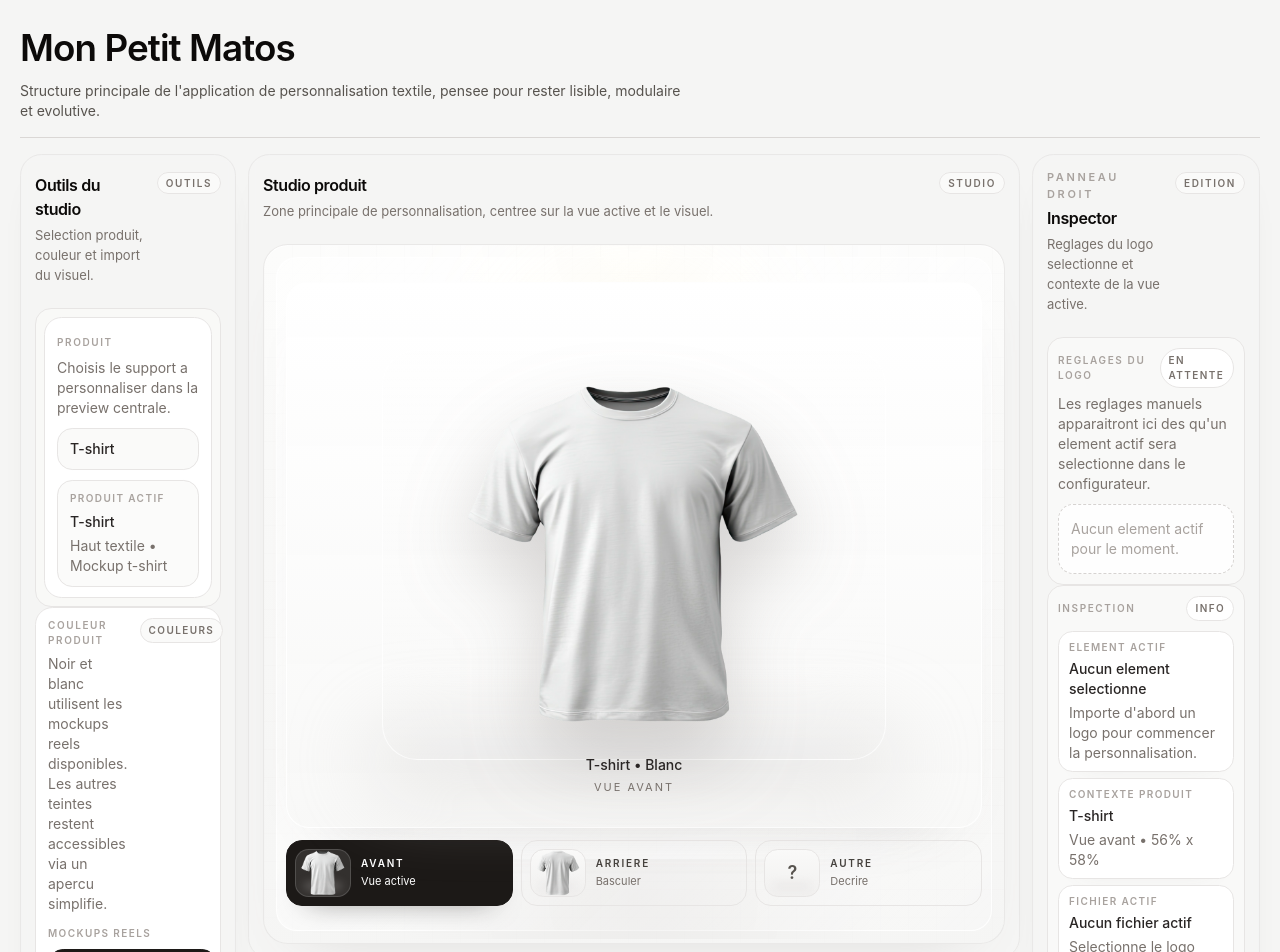
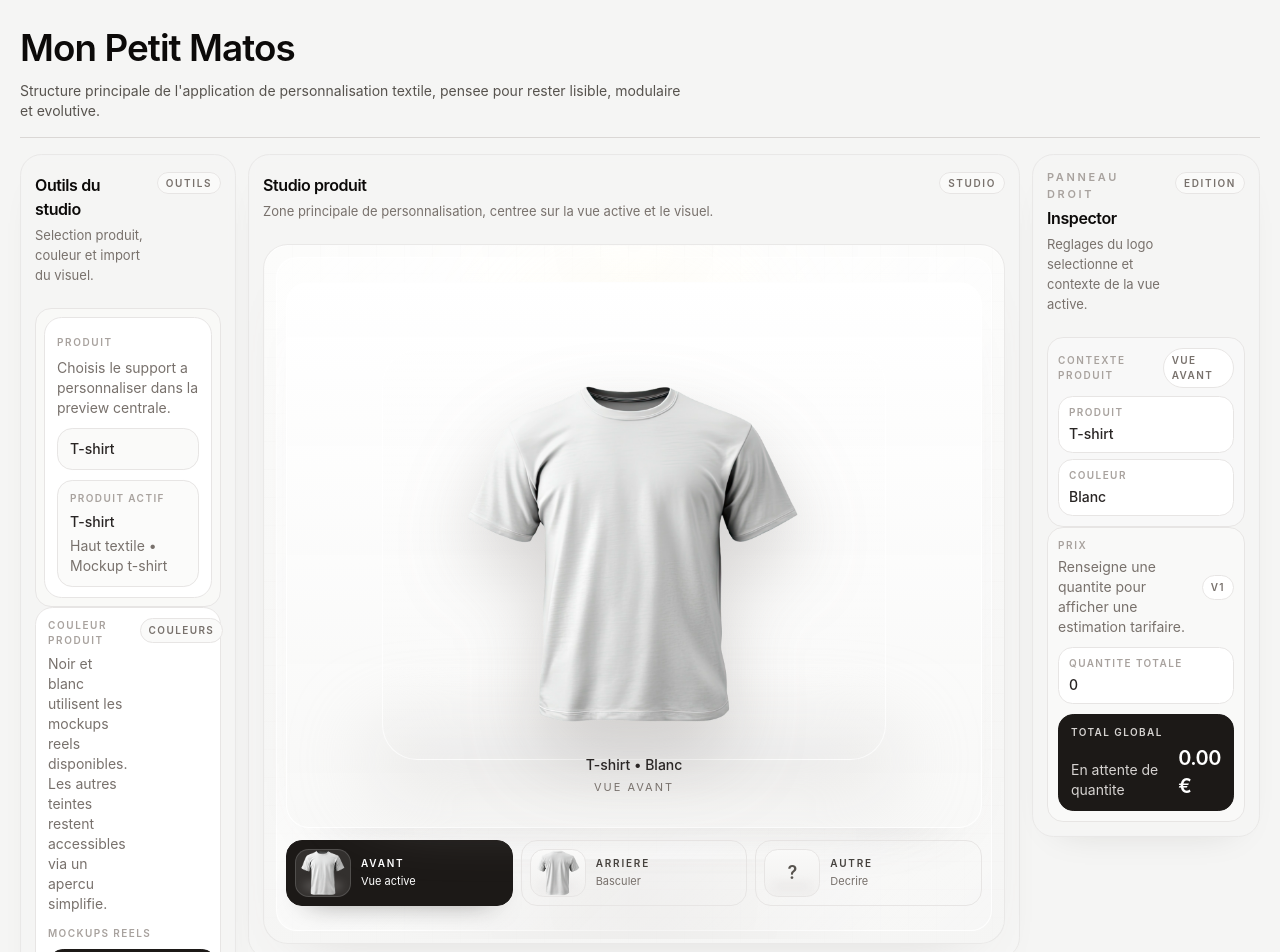
Before and after one commit to mathieuSIO/ProductStudioEditor, a React (Vite) app: page / in a window 1280 px wide. Shown: the top 952 px of the page. Built offline with nearby package versions, Linux system fonts and the light colour scheme.

Commit message:
remove and comment unuse pane

```diff
--- a/src/features/editor/components/layout/EditorLayout.tsx
+++ b/src/features/editor/components/layout/EditorLayout.tsx
@@ -19,14 +19,12 @@ export function EditorLayout() {
     elementsByView,
     handleColorSelect,
     handleElementSelect,
-    handleLogoControlsChange,
     handleLogoFileSelect,
     handleLogoPositionChange,
     handleLogoRemove,
     handleLogoSizeChange,
     handleProductSelect,
     handleQuantityChange,
-    logoControls,
     logoErrorMessage,
     products,
     quantitiesByProduct,
@@ -106,15 +104,9 @@ export function EditorLayout() {
         <EditorSidebarRight
           activeView={activeView}
           grandTotal={pricing.grandTotal}
-          logoElement={activeLogoElement}
-          logoControls={logoControls}
-          logosCount={pricing.logosCount}
-          onLogoControlsChange={handleLogoControlsChange}
           printTotal={pricing.printTotal}
           product={selectedProduct}
           productColor={selectedColor}
-          productView={activeProductView}
-          selectedElementId={selectedElementId}
           textileTotal={pricing.textileTotal}
           totalQuantity={pricing.totalQuantity}
         />
--- a/src/features/editor/components/layout/EditorSidebarRight.tsx
+++ b/src/features/editor/components/layout/EditorSidebarRight.tsx
@@ -1,29 +1,17 @@
 import { PanelCard } from '../../../../components/ui/PanelCard'
 import type {
-  DesignElement,
-  EditorElementId,
-  LogoManualControls,
   Product,
   ProductColor,
-  ProductView,
   ProductViewId,
 } from '../../types'
-import { LogoControlsPanel } from '../panels/LogoControlsPanel'
-import { LogoInspectorPanel } from '../panels/LogoInspectorPanel'
 import { PriceSummaryPanel } from '../panels/PriceSummaryPanel'
 
 type EditorSidebarRightProps = {
   activeView: ProductViewId
   grandTotal: number
-  logoElement: DesignElement | null
-  logoControls: LogoManualControls | null
-  logosCount: number
-  onLogoControlsChange: (controls: LogoManualControls) => void
   printTotal: number
   product: Product
   productColor: ProductColor
-  productView: ProductView | null
-  selectedElementId: EditorElementId | null
   textileTotal: number
   totalQuantity: number
 }
@@ -31,15 +19,9 @@ type EditorSidebarRightProps = {
 export function EditorSidebarRight({
   activeView,
   grandTotal,
-  logoElement,
-  logoControls,
-  logosCount,
-  onLogoControlsChange,
   printTotal,
   product,
   productColor,
-  productView,
-  selectedElementId,
   textileTotal,
   totalQuantity,
 }: EditorSidebarRightProps) {
@@ -55,7 +37,7 @@ export function EditorSidebarRight({
           </span>
         }
       >
-        {activeView === 'custom' ? (
+        {activeView === 'custom' && (
           <div className="rounded-[1rem] border border-stone-200 bg-stone-50/80 p-2.5">
             <div className="flex items-center justify-between gap-2">
               <p className="text-[10px] font-semibold uppercase tracking-[0.16em] text-stone-400">
@@ -77,24 +59,6 @@ export function EditorSidebarRight({
               </p>
             </div>
           </div>
-        ) : (
-          <>
-            <LogoControlsPanel
-              controls={logoControls}
-              printFormat={logoElement?.printFormat ?? null}
-              onChange={onLogoControlsChange}
-            />
-
-            {productView ? (
-              <LogoInspectorPanel
-                activeView={activeView}
-                logoElement={logoElement}
-                product={product}
-                productView={productView}
-                selectedElementId={selectedElementId}
-              />
-            ) : null}
-          </>
         )}
 
         <div className="rounded-[1rem] border border-stone-200 bg-stone-50/70 p-2.5">
@@ -110,20 +74,11 @@ export function EditorSidebarRight({
           <div className="mt-2 grid gap-1.5">
             <ContextRow label="Produit" value={product.name} />
             <ContextRow label="Couleur" value={productColor.label} />
-            <ContextRow
-              label="Zone"
-              value={
-                productView
-                  ? `${productView.printableArea.width}% x ${productView.printableArea.height}%`
-                  : 'Placement libre a decrire'
-              }
-            />
           </div>
         </div>
 
         <PriceSummaryPanel
           grandTotal={grandTotal}
-          logosCount={logosCount}
           printTotal={printTotal}
           textileTotal={textileTotal}
           totalQuantity={totalQuantity}
--- a/src/features/editor/components/panels/LogoInspectorPanel.tsx
+++ /dev/null
@@ -1,108 +0,0 @@
-import type {
-  DesignElement,
-  EditorElementId,
-  Product,
-  ProductView,
-  ProductViewId,
-} from '../../types'
-
-type LogoInspectorPanelProps = {
-  activeView: ProductViewId
-  logoElement: DesignElement | null
-  product: Product
-  productView: ProductView
-  selectedElementId: EditorElementId | null
-}
-
-export function LogoInspectorPanel({
-  activeView,
-  logoElement,
-  product,
-  productView,
-  selectedElementId,
-}: LogoInspectorPanelProps) {
-  const hasActiveLogoSelection =
-    selectedElementId === logoElement?.id && Boolean(logoElement)
-
-  return (
-    <div className="rounded-[1rem] border border-stone-200 bg-stone-50/80 p-2.5">
-      <div className="flex items-center justify-between gap-2">
-        <p className="text-[10px] font-semibold uppercase tracking-[0.16em] text-stone-400">
-          Inspection
-        </p>
-        <span className="rounded-full border border-stone-200 bg-white px-2 py-1 text-[10px] font-semibold uppercase tracking-[0.14em] text-stone-500">
-          {hasActiveLogoSelection ? 'Actif' : 'Info'}
-        </span>
-      </div>
-
-      <div className="mt-2.5 grid gap-1.5">
-        <InspectorTile
-          label="Element actif"
-          title={
-            hasActiveLogoSelection
-              ? 'Logo selectionne'
-              : 'Aucun element selectionne'
-          }
-          description={
-            hasActiveLogoSelection
-              ? 'Le logo importe peut etre ajuste depuis les reglages ci-dessus.'
-              : logoElement
-                ? 'Le logo est visible dans la scene. Clique dessus pour afficher ses reglages.'
-                : "Importe d'abord un logo pour commencer la personnalisation."
-          }
-        />
-
-        <InspectorTile
-          label="Contexte produit"
-          title={product.name}
-          description={`Vue ${getViewLabel(activeView)} • ${productView.printableArea.width}% x ${productView.printableArea.height}%`}
-        />
-
-        <InspectorTile
-          label="Fichier actif"
-          title={
-            hasActiveLogoSelection && logoElement
-              ? logoElement.asset.name
-              : 'Aucun fichier actif'
-          }
-          description={
-            hasActiveLogoSelection && logoElement
-              ? logoElement.asset.mimeType
-              : 'Selectionne le logo dans la scene pour afficher son fichier.'
-          }
-        />
-      </div>
-    </div>
-  )
-}
-
-type InspectorTileProps = {
-  description: string
-  label: string
-  title: string
-}
-
-function InspectorTile({ description, label, title }: InspectorTileProps) {
-  return (
-    <div className="rounded-[0.9rem] border border-stone-200 bg-white px-2.5 py-2 shadow-[0_14px_26px_-24px_rgba(120,113,108,0.14)]">
-      <p className="text-[10px] font-semibold uppercase tracking-[0.14em] text-stone-400">
-        {label}
-      </p>
-      <p className="mt-1 text-sm font-medium text-stone-800">{title}</p>
-      <p className="mt-1 text-sm leading-5 text-stone-500">{description}</p>
-    </div>
-  )
-}
-
-function getViewLabel(view: ProductViewId) {
-  switch (view) {
-    case 'front':
-      return 'avant'
-    case 'back':
-      return 'arriere'
-    case 'custom':
-      return 'autre'
-    default:
-      return view
-  }
-}
--- a/src/features/editor/components/panels/PriceSummaryPanel.tsx
+++ b/src/features/editor/components/panels/PriceSummaryPanel.tsx
@@ -1,6 +1,5 @@
 type PriceSummaryPanelProps = {
   grandTotal: number
-  logosCount: number
   printTotal: number
   textileTotal: number
   totalQuantity: number
@@ -8,9 +7,8 @@ type PriceSummaryPanelProps = {
 
 export function PriceSummaryPanel({
   grandTotal,
-  logosCount,
-  printTotal,
-  textileTotal,
+  //printTotal, utile pour l'administrateur ou le developpeur
+  //textileTotal, utile pour l'administrateur ou le developpeur
   totalQuantity,
 }: PriceSummaryPanelProps) {
   const hasQuantity = totalQuantity > 0
@@ -35,9 +33,10 @@ export function PriceSummaryPanel({
 
       <div className="mt-2.5 grid gap-1.5">
         <PriceRow label="Quantite totale" value={String(totalQuantity)} />
-        <PriceRow label="Logos pris en compte" value={String(logosCount)} />
+
+        {/* utile pour l'administrateur ou le developpeur
         <PriceRow label="Total textile" value={formatEuro(textileTotal)} />
-        <PriceRow label="Total impression" value={formatEuro(printTotal)} />
+        <PriceRow label="Total impression" value={formatEuro(printTotal)} /> */}
       </div>
 
       <div className="mt-2.5 rounded-[0.95rem] border border-stone-900 bg-stone-900 px-3 py-2.5 text-white">
```
